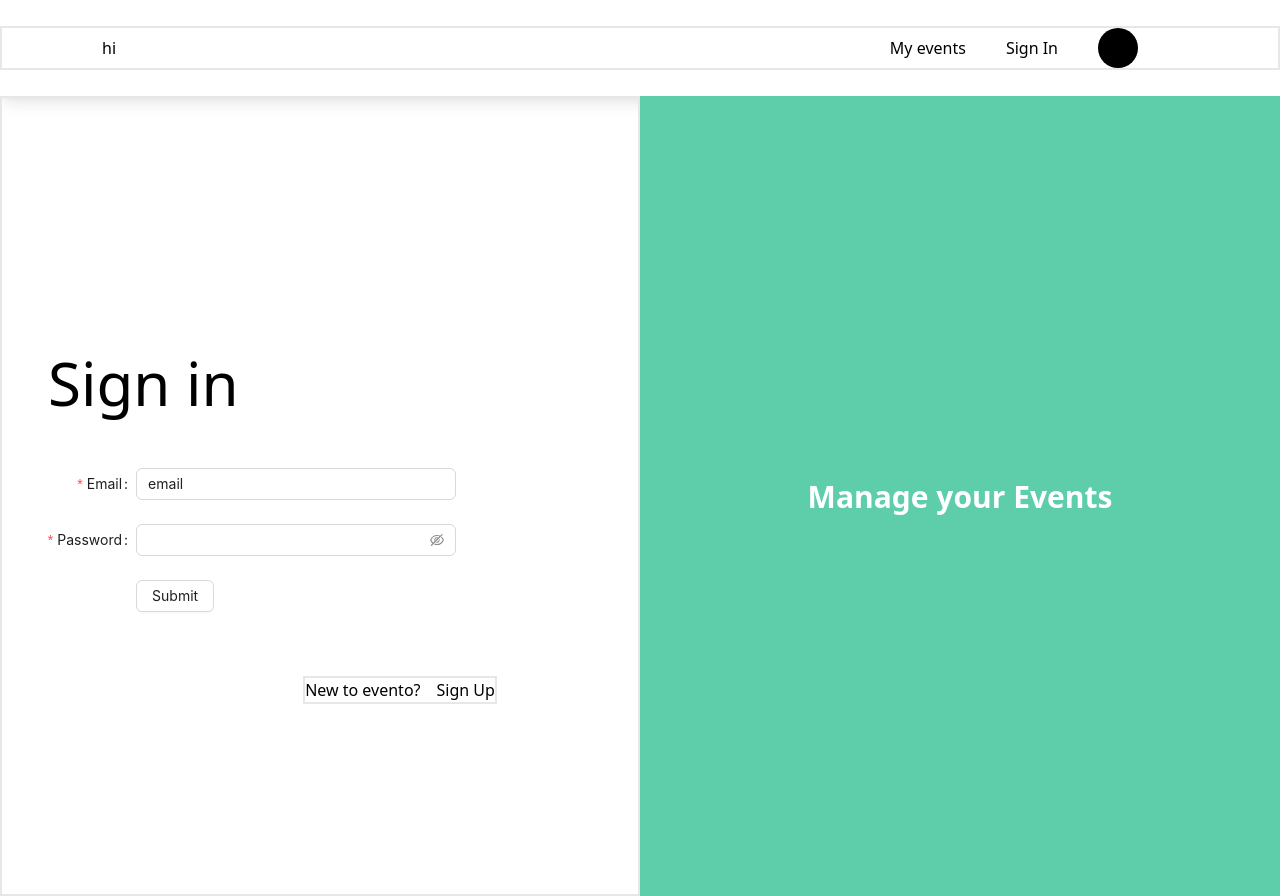
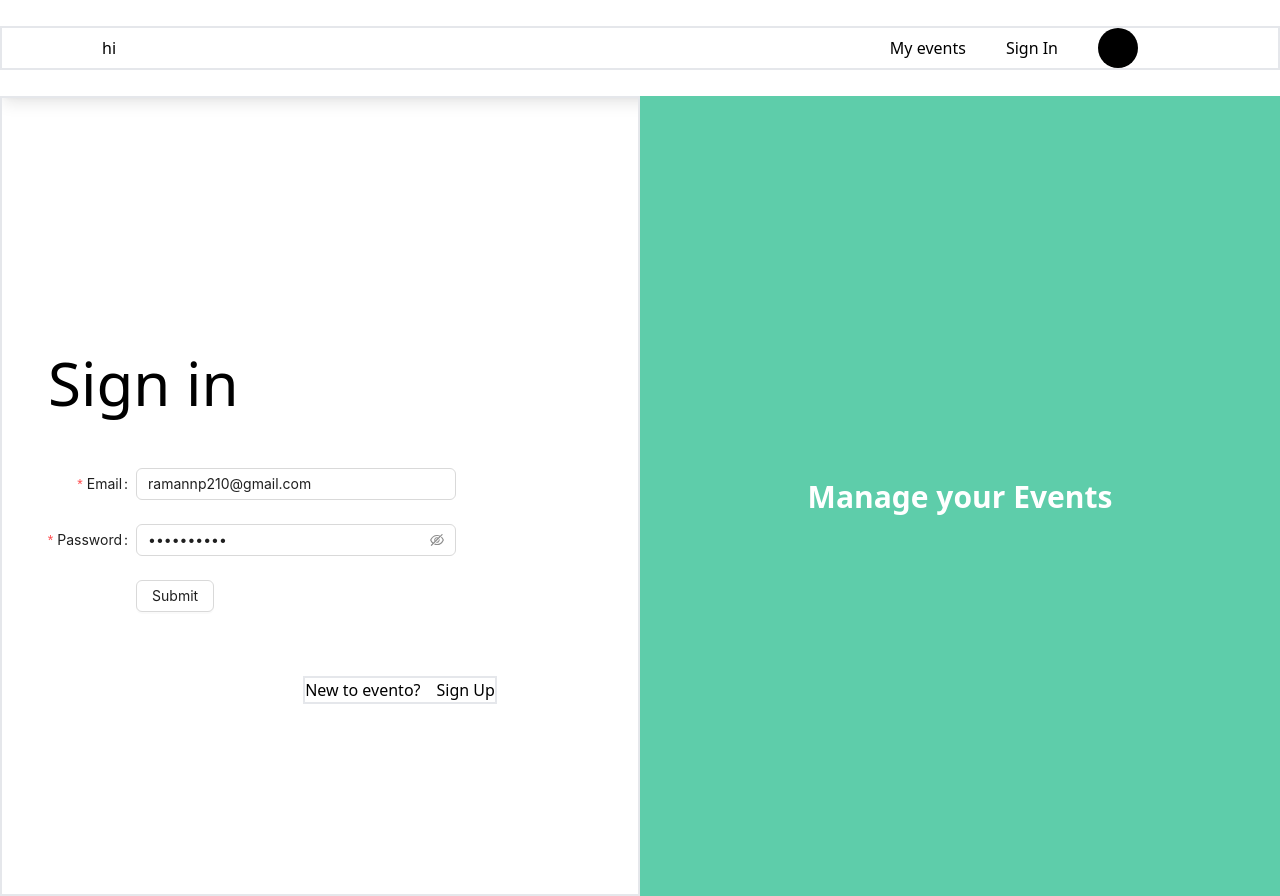
Before and after one commit to ramaseshann/event, a React (Create React App) app: page /signin in a window 1280 px wide. Built offline with nearby package versions, Linux system fonts and the light colour scheme.

Commit message:
bug fixes

```diff
--- a/src/Firebase/firebase.js
+++ b/src/Firebase/firebase.js
@@ -11,7 +11,7 @@ const firebaseConfig = {
 };
 
 const app = initializeApp(firebaseConfig);
-const auth = getAuth(app);
+const auth = getAuth();
 
 
 
--- a/src/components/Home/SignIn/index.js
+++ b/src/components/Home/SignIn/index.js
@@ -16,9 +16,9 @@ const SignIn = () =>{
 
 
   const onSubmit =(values)=>{
-    signInWithEmailAndPassword(auth ,values.Email , values.Password).then((userCredential)=>{
-      const userDetails = userCredential.user;
-      console.log(userDetails);
+    console.log(values);
+    signInAuthUserWithEmailAndPassword(values.Email , values.password).then((userCredential)=>{
+      console.log(userCredential);
 
   })}
 
@@ -42,8 +42,8 @@ const SignIn = () =>{
         span: 16,
       }}
       initialValues={{
-        Email:"email",
-        Password:"password",
+        Email:"ramannp210@gmail.com",
+        password:"jingala123",
       }}
       onFinish={onSubmit}
       onFinishFailed={onFinishFailed}
```
